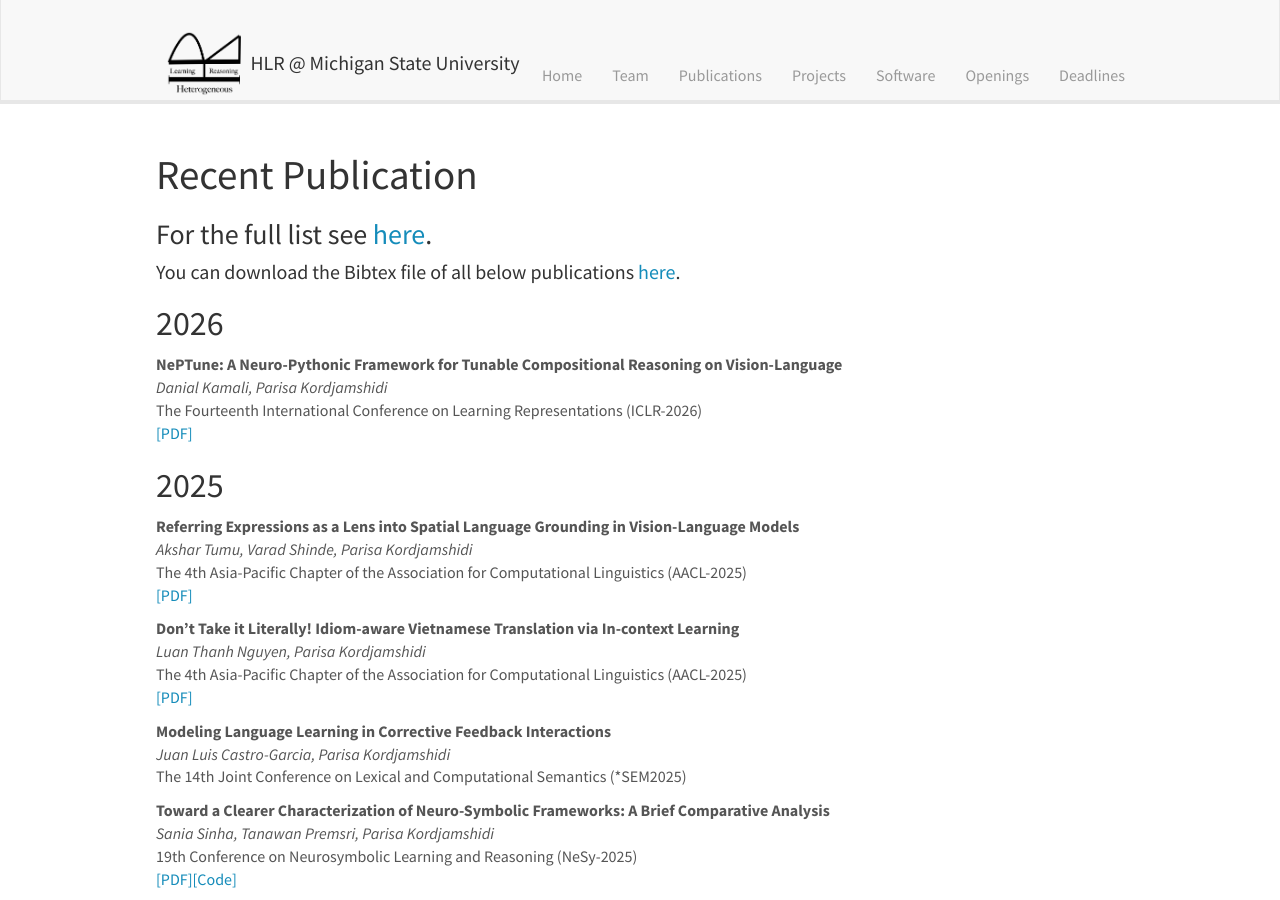
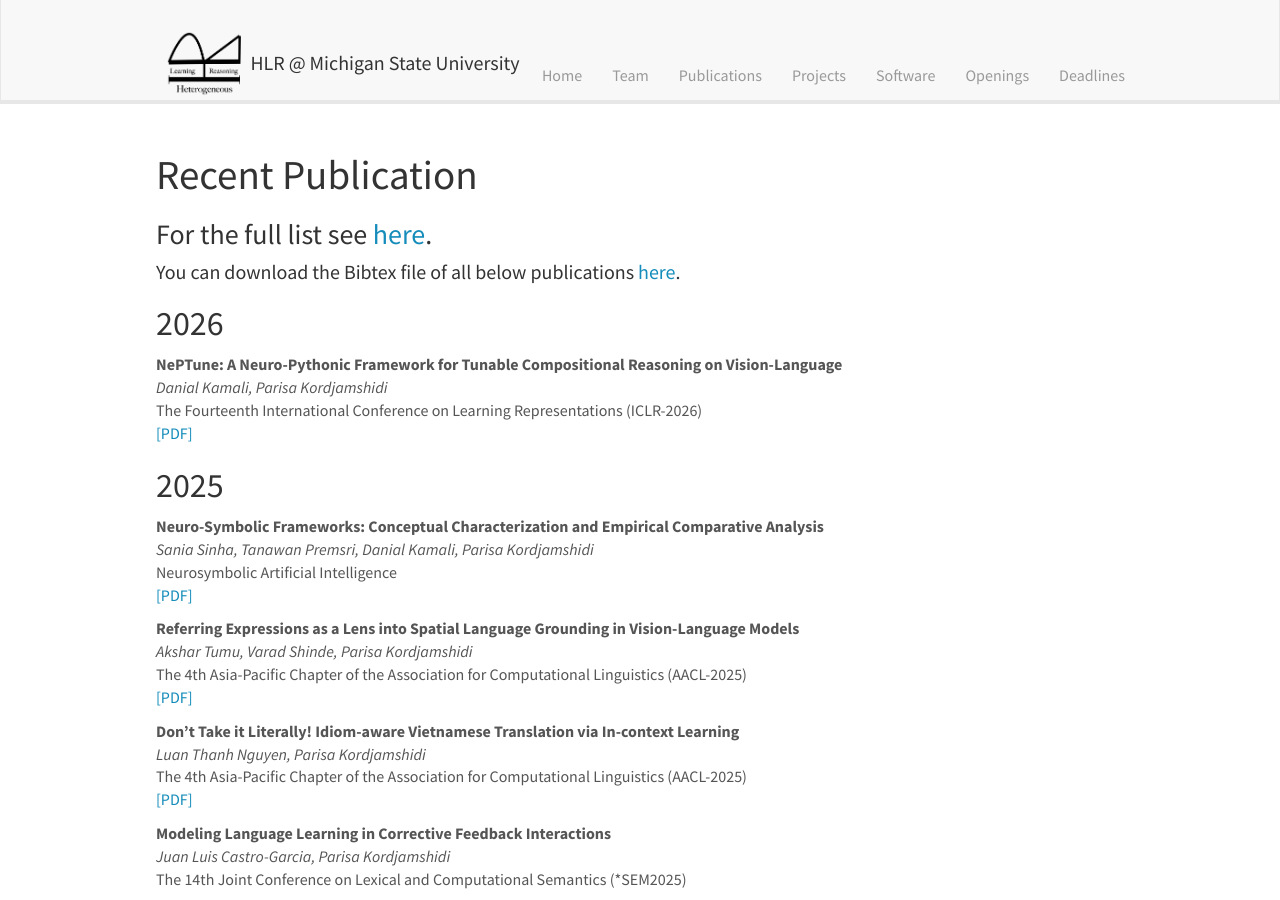
Before and after one commit to HLR/HLR.github.io, a Jekyll site: the page built from _pages/publications.md, in a window 1280 px wide and 900 px high. Built offline with Jekyll 4.4.1, drawn with Linux system fonts in a browser that asks for light colours; nearby versions of some CDN libraries.

Commit message:
Add: Sania's NeSyAI

```diff
--- a/_data/publist.yml
+++ b/_data/publist.yml
@@ -22,6 +22,16 @@
     #   display: Code
 
 #2025
+
+- title: "Neuro-Symbolic Frameworks: Conceptual Characterization and Empirical Comparative Analysis"
+  authors: Sania Sinha, Tanawan Premsri, Danial Kamali, Parisa Kordjamshidi
+  venue: Neurosymbolic Artificial Intelligence
+  year: 2025
+  links:
+    - url: https://neurosymbolic-ai-journal.com/system/files/nai-paper-924.pdf
+      display: PDF
+    # - url:
+    #   display: Code
 
 - title: "Referring Expressions as a Lens into Spatial Language Grounding in Vision-Language Models"
   authors: Akshar Tumu, Varad Shinde, Parisa Kordjamshidi
--- a/downloads/hlr.bib
+++ b/downloads/hlr.bib
@@ -10,6 +10,16 @@
 }
 
 %2025
+
+@article{sinha2025neuro_symbolic_frameworks,
+  title        = {Neuro-Symbolic Frameworks: Conceptual Characterization and Empirical Comparative Analysis},
+  author       = {Sania Sinha and Tanawan Premsri and Danial Kamali and Parisa Kordjamshidi},
+  journal      = {Neurosymbolic Artificial Intelligence},
+  year         = {2026},
+  note         = {Extended version of NeSy 2025 paper;},
+  url          = {https://neurosymbolic-ai-journal.com/paper/neuro-symbolic-frameworks-conceptual-characterization-and-empirical-comparative-analysis-0},
+  primaryClass = {cs.AI},
+}
 
 @inproceedings{kamali2026neptune,
   title={{NePTune}: A Neuro-Pythonic Framework for Tunable Compositional Reasoning on Vision-Language},
```
